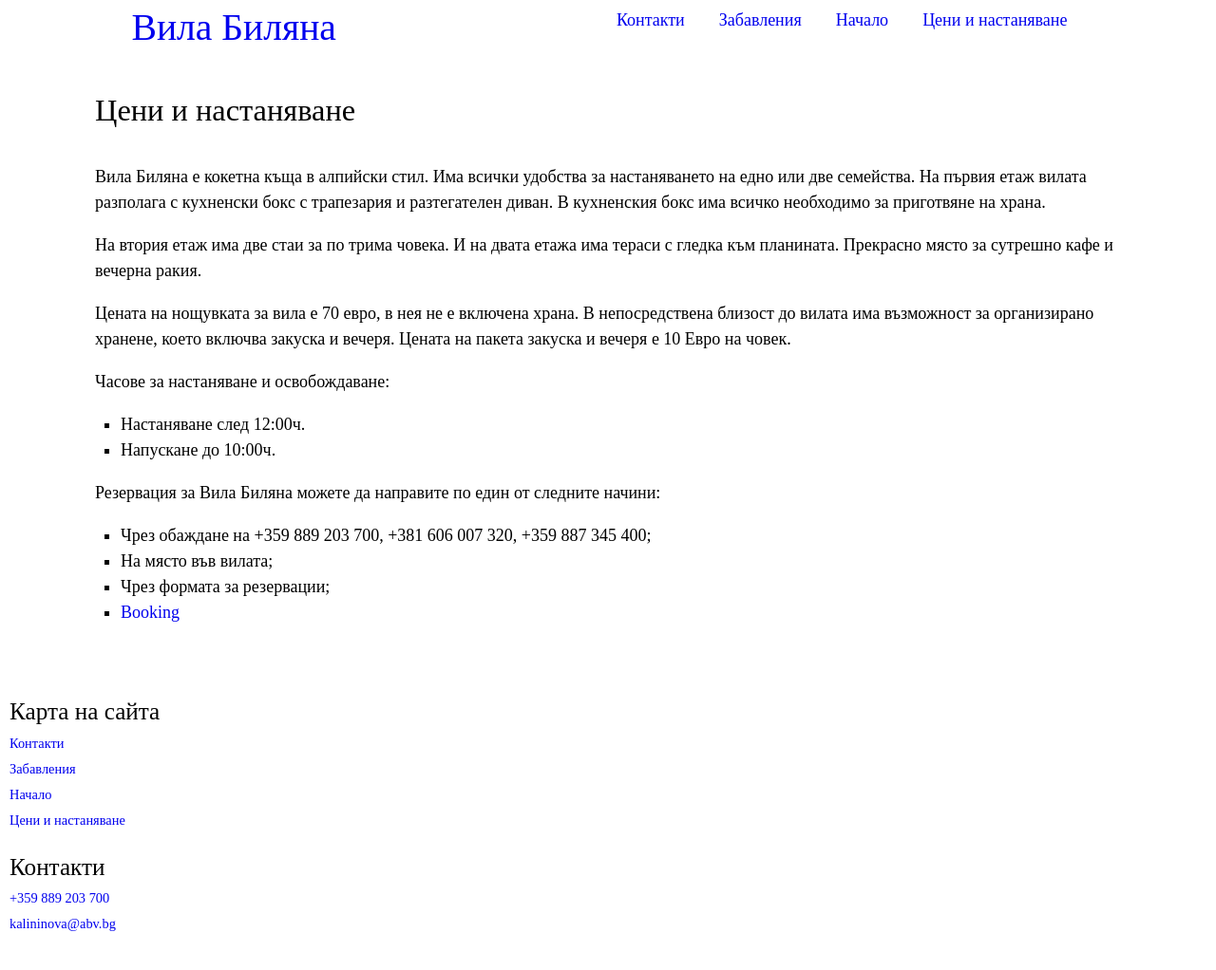
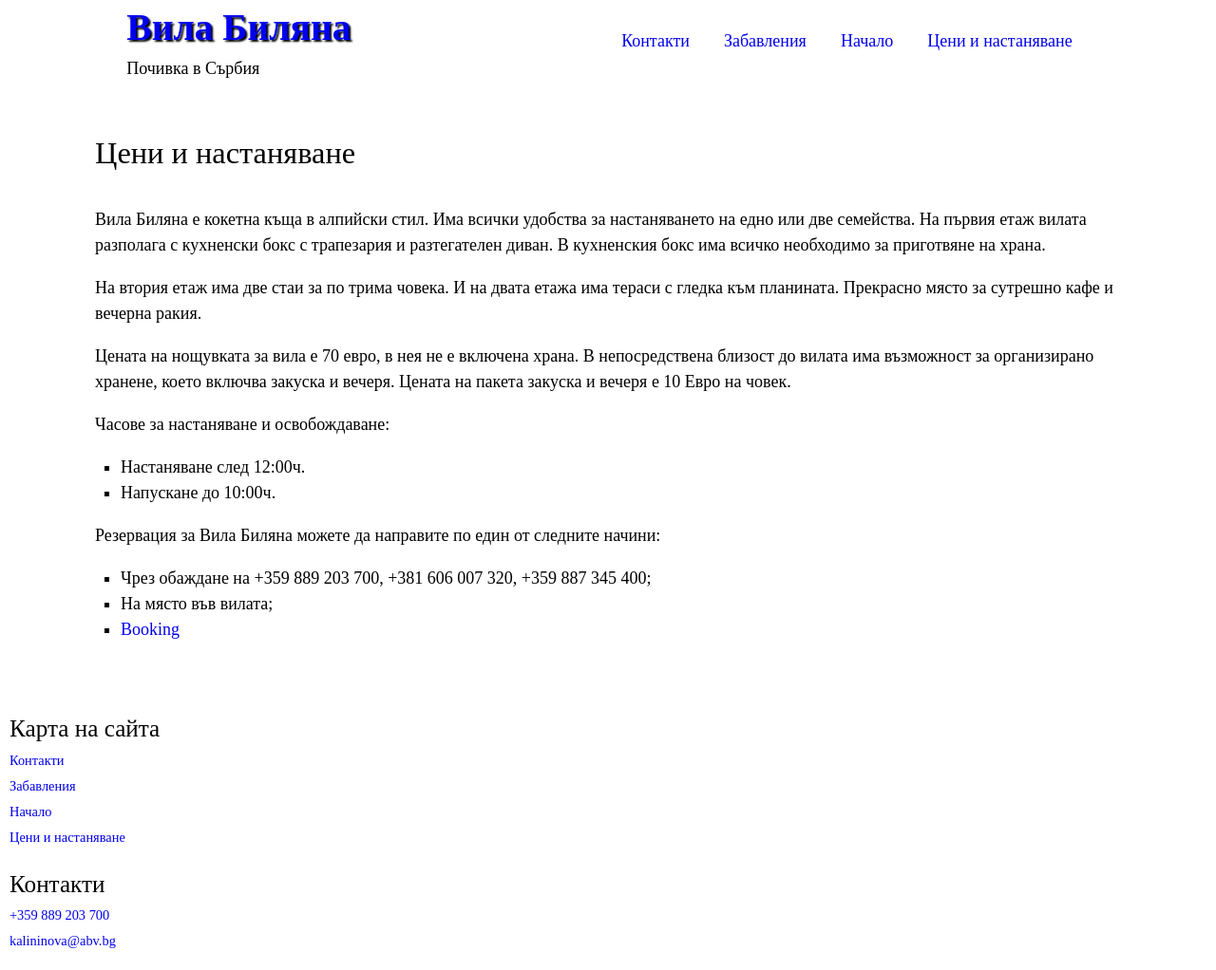
Before and after one commit to bilyananinova/villabilyana, a Jekyll site: the page built from prices.html, in a window 1280 px wide. Shown: the whole page at 95% size. Built offline with Jekyll 4.4.1, drawn with Linux system fonts in a browser that asks for light colours.

Commit message:
navigation.html include to main

```diff
--- a/_config.yml
+++ b/_config.yml
@@ -20,10 +20,7 @@
 
 title: Вила Биляна
 email: myemail@example.com
-description: >- # this means to ignore newlines until "baseurl:"
-  Write an awesome description for your new site here. You can edit this
-  line in _config.yml. It will appear in your document head meta (for
-  Google search results) and in your feed.xml site description.
+description: Почивка в Сърбия
 baseurl: "" # the subpath of your site, e.g. /blog
 url: "" # the base hostname & protocol for your site, e.g. http://example.com
 # twitter_username: jekyllrb
--- /dev/null
+++ b/_includes/navigation.html
@@ -0,0 +1,24 @@
+<!DOCTYPE html>
+<html lang="en">
+<head>
+    <meta charset="UTF-8">
+    <meta name="viewport" content="width=device-width, initial-scale=1.0">
+    <meta http-equiv="X-UA-Compatible" content="ie=edge">
+    <title>Document</title>
+</head>
+<body>
+
+    <nav class="site-nav">
+        <ul>
+            {% for page in site.pages %}
+            {% if page.title %}
+
+                <li><a href="{{ page.url }}">{{ page.title }}</a></li>
+
+            {% endif %}
+            {% endfor %}
+        </ul>
+    </nav>
+
+</body>
+</html>
--- a/_layouts/main.html
+++ b/_layouts/main.html
@@ -11,17 +11,14 @@
     <div class="site">
 
         <header class="site-header">
-            <h1><a href="/">{{ site.title }}</a></h1>
-                <!-- <p>{{ site.description }}</p> -->
-                <nav class="site-nav">
-                    <ul>
-                        {% for page in site.pages %}
-                        {% if page.title %}
-                        <li><a href="{{ page.url }}">{{ page.title }}</a></li>
-                        {% endif %}
-                        {% endfor %}
-                    </ul>
-                </nav>
+
+            <div class="site-title">
+                <h1><a href="/">{{ site.title }}</a></h1>
+                <p>{{ site.description}}</p>
+            </div>
+
+               {% include navigation.html location="header" %}
+
         </header>
 
         <main class="site-main">
--- a/prices.html
+++ b/prices.html
@@ -17,7 +17,6 @@ permalink: /prices/
 <ul>
     <li>Чрез обаждане на +359 889 203 700, +381 606 007 320, +359 887 345 400;</li>
     <li>На място във вилата;</li>
-    <li>Чрез формата за резервации;</li>
     <li>
         <a href="https://www.booking.com/hotel/rs/vili-bilyana-crni-vrh.bg.html">Booking</a>
     </li>
```
